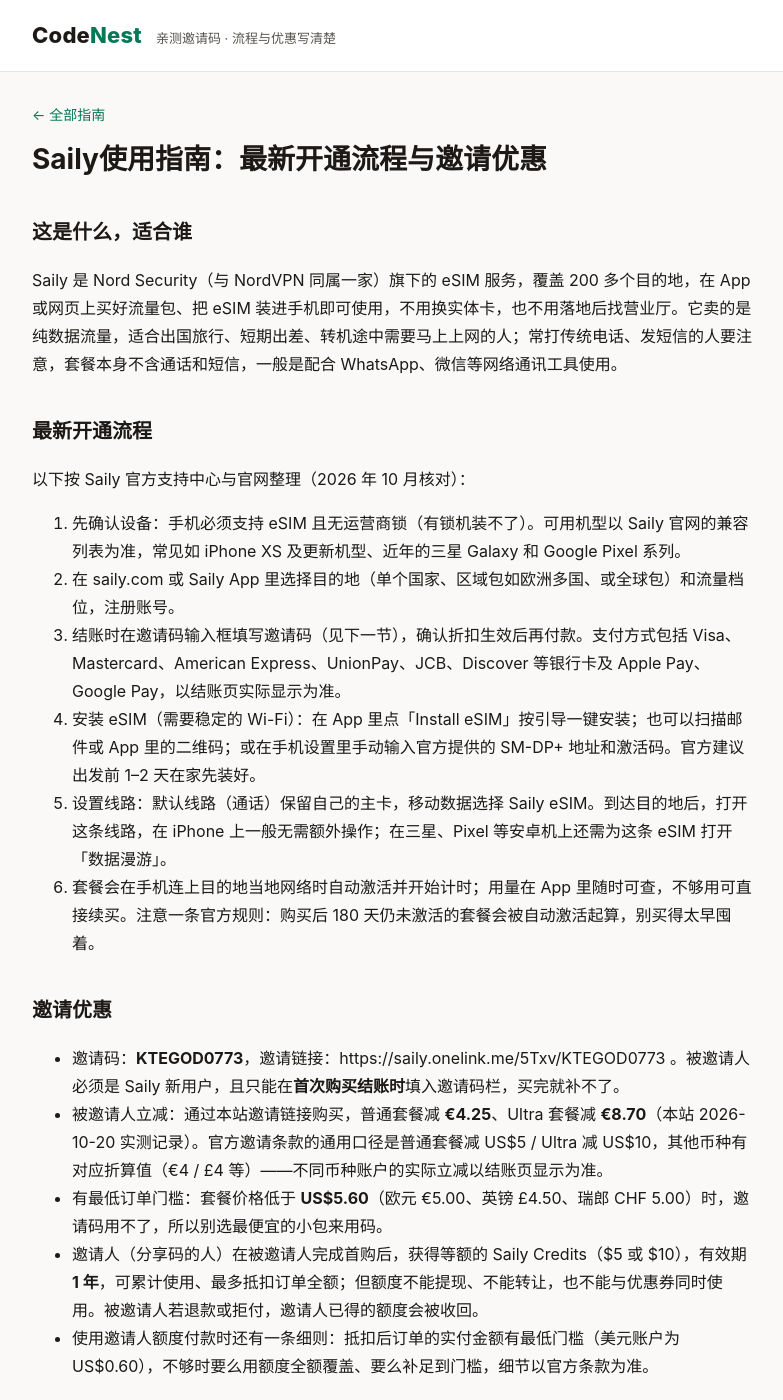
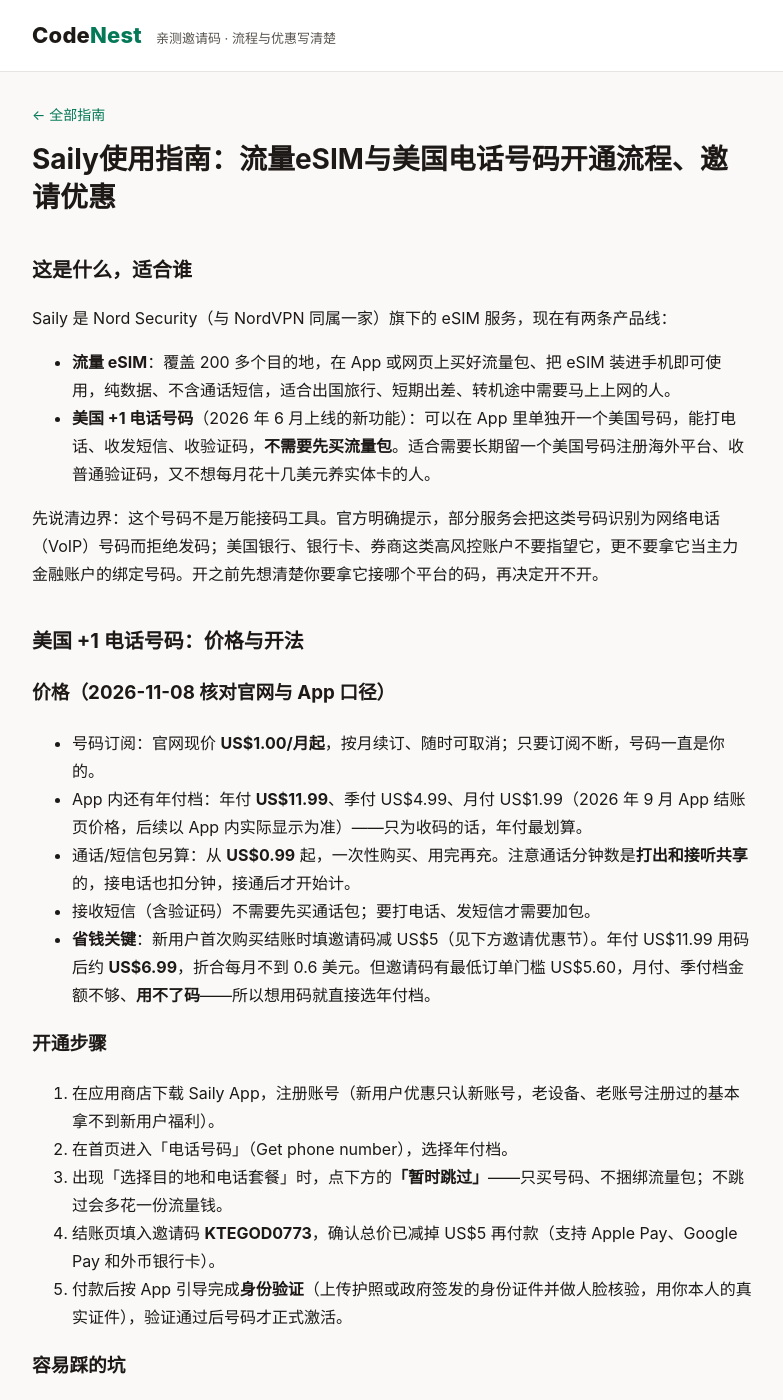
Before and after one commit to ovovdev/codenest, a Jekyll site: the page built from articles/saily.md, in a window 1280 px wide and 1400 px high. Shown: the whole window, without its empty margins (248-1031 px from the left). Built offline with Jekyll 4.4.1, drawn with Linux system fonts in a browser that asks for light colours; some of the changed text lies outside the part shown.

Commit message:
Saily guide: add US +1 phone number section (pricing, steps, pitfalls), referral code KTEGOD0773 applied to annual number plan; facts rechecked 2026-11-08

```diff
--- a/articles/saily.md
+++ b/articles/saily.md
@@ -1,18 +1,49 @@
 ---
 layout: default
-title: "Saily使用指南：最新开通流程与邀请优惠"
+title: "Saily使用指南：流量eSIM与美国电话号码开通流程、邀请优惠"
 permalink: /saily/
 ---
 
-# Saily使用指南：最新开通流程与邀请优惠
+# Saily使用指南：流量eSIM与美国电话号码开通流程、邀请优惠
 
 ## 这是什么，适合谁
 
-Saily 是 Nord Security（与 NordVPN 同属一家）旗下的 eSIM 服务，覆盖 200 多个目的地，在 App 或网页上买好流量包、把 eSIM 装进手机即可使用，不用换实体卡，也不用落地后找营业厅。它卖的是纯数据流量，适合出国旅行、短期出差、转机途中需要马上上网的人；常打传统电话、发短信的人要注意，套餐本身不含通话和短信，一般是配合 WhatsApp、微信等网络通讯工具使用。
+Saily 是 Nord Security（与 NordVPN 同属一家）旗下的 eSIM 服务，现在有两条产品线：
 
-## 最新开通流程
+- **流量 eSIM**：覆盖 200 多个目的地，在 App 或网页上买好流量包、把 eSIM 装进手机即可使用，纯数据、不含通话短信，适合出国旅行、短期出差、转机途中需要马上上网的人。
+- **美国 +1 电话号码**（2026 年 6 月上线的新功能）：可以在 App 里单独开一个美国号码，能打电话、收发短信、收验证码，**不需要先买流量包**。适合需要长期留一个美国号码注册海外平台、收普通验证码，又不想每月花十几美元养实体卡的人。
 
-以下按 Saily 官方支持中心与官网整理（2026 年 10 月核对）：
+先说清边界：这个号码不是万能接码工具。官方明确提示，部分服务会把这类号码识别为网络电话（VoIP）号码而拒绝发码；美国银行、银行卡、券商这类高风控账户不要指望它，更不要拿它当主力金融账户的绑定号码。开之前先想清楚你要拿它接哪个平台的码，再决定开不开。
+
+## 美国 +1 电话号码：价格与开法
+
+### 价格（2026-11-08 核对官网与 App 口径）
+
+- 号码订阅：官网现价 **US$1.00/月起**，按月续订、随时可取消；只要订阅不断，号码一直是你的。
+- App 内还有年付档：年付 **US$11.99**、季付 US$4.99、月付 US$1.99（2026 年 9 月 App 结账页价格，后续以 App 内实际显示为准）——只为收码的话，年付最划算。
+- 通话/短信包另算：从 **US$0.99** 起，一次性购买、用完再充。注意通话分钟数是**打出和接听共享**的，接电话也扣分钟，接通后才开始计。
+- 接收短信（含验证码）不需要先买通话包；要打电话、发短信才需要加包。
+- **省钱关键**：新用户首次购买结账时填邀请码减 US$5（见下方邀请优惠节）。年付 US$11.99 用码后约 **US$6.99**，折合每月不到 0.6 美元。但邀请码有最低订单门槛 US$5.60，月付、季付档金额不够、**用不了码**——所以想用码就直接选年付档。
+
+### 开通步骤
+
+1. 在应用商店下载 Saily App，注册账号（新用户优惠只认新账号，老设备、老账号注册过的基本拿不到新用户福利）。
+2. 在首页进入「电话号码」（Get phone number），选择年付档。
+3. 出现「选择目的地和电话套餐」时，点下方的**「暂时跳过」**——只买号码、不捆绑流量包；不跳过会多花一份流量钱。
+4. 结账页填入邀请码 **KTEGOD0773**，确认总价已减掉 US$5 再付款（支持 Apple Pay、Google Pay 和外币银行卡）。
+5. 付款后按 App 引导完成**身份验证**（上传护照或政府签发的身份证件并做人脸核验，用你本人的真实证件），验证通过后号码才正式激活。
+
+### 容易踩的坑
+
+- **码不是每个平台都能收到**：普通平台、社交账号的验证码大多没问题，但银行、支付、券商等高风控服务可能拒发或直接拒绝绑定；官方也提示部分服务会识别并拒绝 VoIP 类号码。重要账户请备一条实体卡或其他后备方案。
+- **新用户福利看设备和网络环境**：邀请立减只给新用户；有社区反馈称，常用的共享 VPN 节点 IP 可能导致新用户抵用金（部分新设备/新账号会送约 US$2）不到账——这属于社区经验、官方未承诺，不保证人人有，别为这 2 美元反复折腾。
+- **接电话也扣分钟**：只为收码可以忽略；要拿它当联系电话用，先把通话包的分钟规则看清楚。
+- **国行手机**：Saily 的号码和流量都依托 eSIM，国行版 iPhone 和多数国行安卓不支持 eSIM，这类设备需要先解决 eSIM 写入问题（如写卡器方案）或换支持 eSIM 的设备，再考虑开通。
+- 订阅停掉后号码会被释放，长期保号就要保持订阅不断；具体保留期限以 App 内说明为准。
+
+## 流量 eSIM 开通流程
+
+以下按 Saily 官方支持中心与官网整理：
 
 1. 先确认设备：手机必须支持 eSIM 且无运营商锁（有锁机装不了）。可用机型以 Saily 官网的兼容列表为准，常见如 iPhone XS 及更新机型、近年的三星 Galaxy 和 Google Pixel 系列。
 2. 在 saily.com 或 Saily App 里选择目的地（单个国家、区域包如欧洲多国、或全球包）和流量档位，注册账号。
@@ -23,9 +54,9 @@ Saily 是 Nord Security（与 NordVPN 同属一家）旗下的 eSIM 服务，覆
 
 ## 邀请优惠
 
-- 邀请码：**KTEGOD0773**，邀请链接：https://saily.onelink.me/5Txv/KTEGOD0773 。被邀请人必须是 Saily 新用户，且只能在**首次购买结账时**填入邀请码栏，买完就补不了。
-- 被邀请人立减：通过本站邀请链接购买，普通套餐减 **€4.25**、Ultra 套餐减 **€8.70**（本站 2026-10-20 实测记录）。官方邀请条款的通用口径是普通套餐减 US$5 / Ultra 减 US$10，其他币种有对应折算值（€4 / £4 等）——不同币种账户的实际立减以结账页显示为准。
-- 有最低订单门槛：套餐价格低于 **US$5.60**（欧元 €5.00、英镑 £4.50、瑞郎 CHF 5.00）时，邀请码用不了，所以别选最便宜的小包来用码。
+- 邀请码：**KTEGOD0773**，邀请链接：https://saily.onelink.me/5Txv/KTEGOD0773 。被邀请人必须是 Saily 新用户，且只能在**首次购买结账时**填入邀请码栏，买完就补不了——流量包和上面的电话号码年付单都适用这一条首购规则。
+- 被邀请人立减：官方邀请条款的通用口径是普通套餐减 **US$5** / Ultra 套餐减 **US$10**，其他币种有对应折算值。参考：通过本站邀请链接购买，普通套餐减 **€4.25**、Ultra 套餐减 **€8.70**（本站 2026-10-20 实测记录）——不同币种账户的实际立减以结账页显示为准。
+- 有最低订单门槛：套餐价格低于 **US$5.60**（欧元 €5.00、英镑 £4.50、瑞郎 CHF 5.00）时，邀请码用不了，所以别选最便宜的小包来用码；电话号码要选年付档（US$11.99）才能用上码。
 - 邀请人（分享码的人）在被邀请人完成首购后，获得等额的 Saily Credits（$5 或 $10），有效期 **1 年**，可累计使用、最多抵扣订单全额；但额度不能提现、不能转让，也不能与优惠券同时使用。被邀请人若退款或拒付，邀请人已得的额度会被收回。
 - 使用邀请人额度付款时还有一条细则：抵扣后订单的实付金额有最低门槛（美元账户为 US$0.60），不够时要么用额度全额覆盖、要么补足到门槛，细节以官方条款为准。
 
@@ -38,9 +69,11 @@ Saily 是 Nord Security（与 NordVPN 同属一家）旗下的 eSIM 服务，覆
 
 ## 官方来源
 
+- Saily 电话号码页面（价格与身份验证要求）：https://saily.com/esim-phone-number/
 - Saily 邀请计划页面：https://saily.com/refer-a-friend/
 - Saily 邀请计划条款（2026-09-25 更新）：https://saily.com/legal/referral-program-terms-and-conditions/
 - 如何在 iOS 上安装 Saily eSIM（官方支持中心）：https://support.saily.com/hc/en-us/articles/24002974854684-How-to-install-the-Saily-eSIM-on-iOS
 - Saily 退款说明（官方博客）：https://saily.com/blog/saily-refund/
 - 什么是 eSIM（官方，含自动激活规则）：https://saily.com/what-is-esim/
-- 本文事实核对日期：2026-10-21。优惠与政策如有变动，以官方活动页和条款为准。
+- 写作参考：@Stanllll6o 的 Saily 美国号码介绍长文（X，2026-10-18；文中价格结构与开通步骤经本文按官方来源复核后采用，优惠码已换为本站的 KTEGOD0773）。
+- 本文事实核对日期：2026-11-08。优惠与政策如有变动，以官方活动页和条款为准。
```
